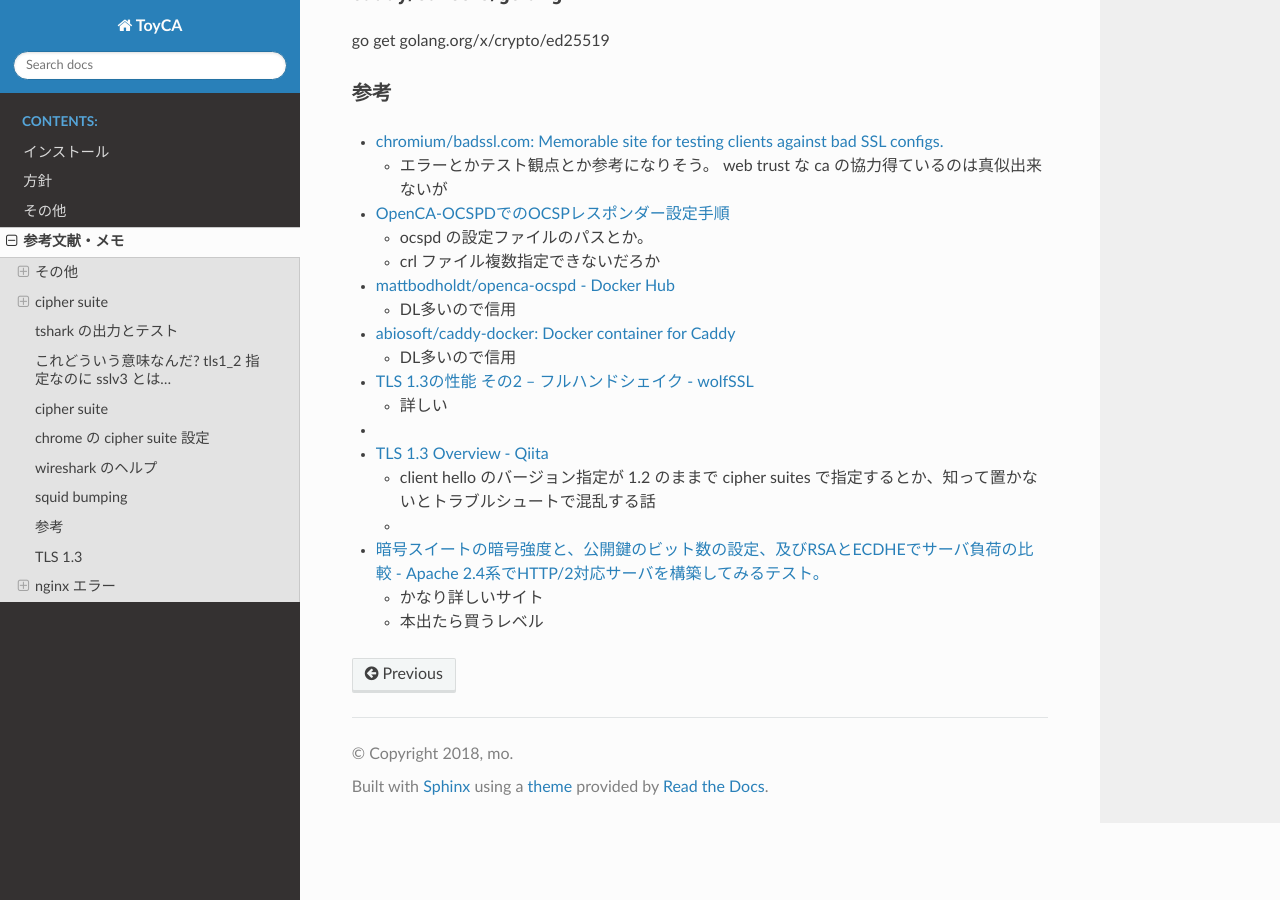
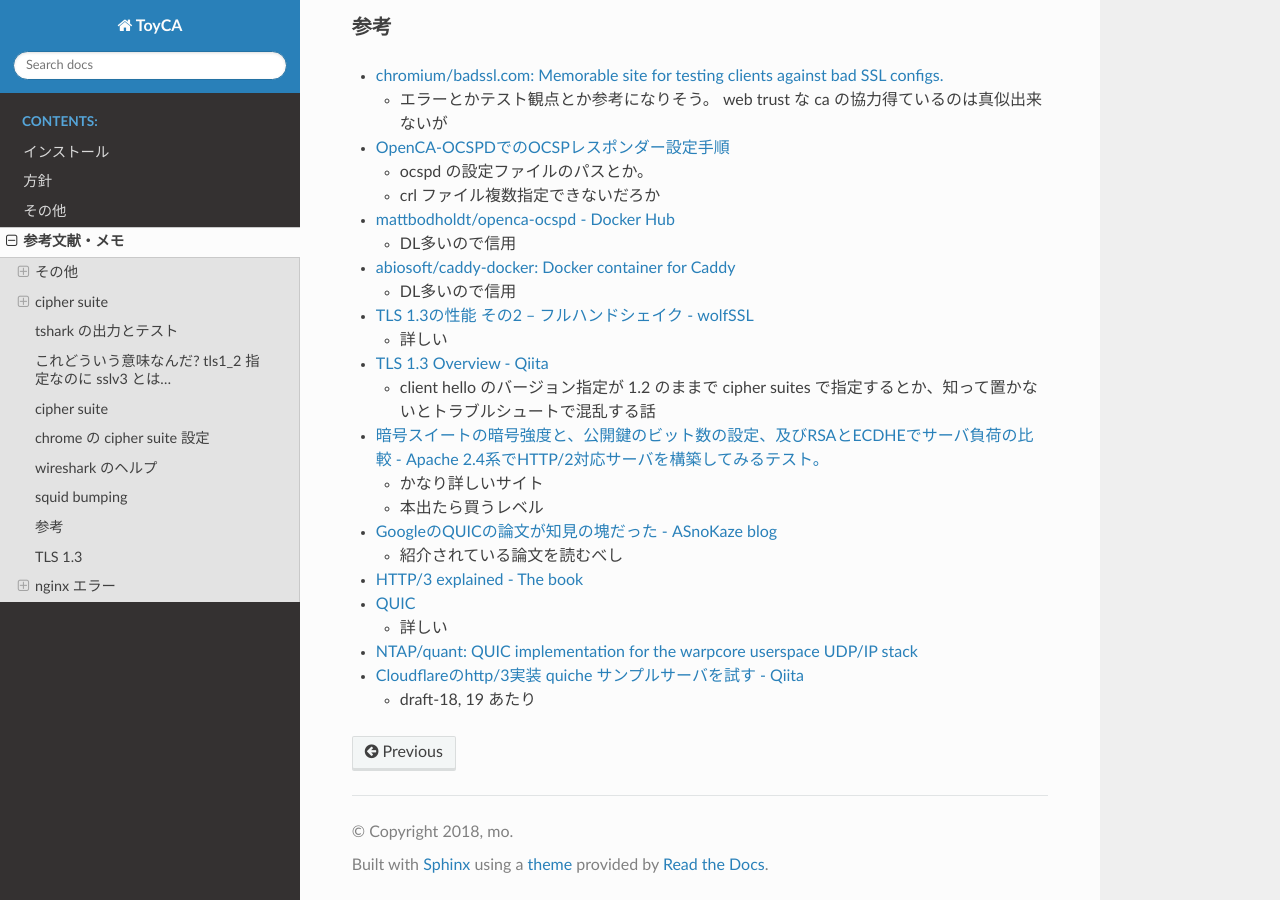
Before and after one commit to omitroom13/toyca, a Sphinx documentation site: the page built from doc/03.md, in a window 1280 px wide and 900 px high, scrolled down 12198 px. Built offline with Sphinx 7.4.7 and the Read the Docs theme 2.0.0, drawn with Linux system fonts in a browser that asks for light colours; some of the changed text lies outside the part shown.

````diff
--- a/doc/03.md
+++ b/doc/03.md
@@ -290,9 +290,6 @@ proxy_1  | FATAL: No valid signing SSL certificate configured for HTTP_port [::]
 docker run -it -v $(pwd):/opt/toyca openssl-tls1_3
 ```
 
-```
-
-```
 
 ```
 docker-compose up
@@ -565,7 +563,6 @@ go get golang.org/x/crypto/ed25519
 
 - [chromium/badssl.com: Memorable site for testing clients against bad SSL configs.](https://github.com/chromium/badssl.com)
   - エラーとかテスト観点とか参考になりそう。 web trust な ca の協力得ているのは真似出来ないが
-
 - [OpenCA-OCSPDでのOCSPレスポンダー設定手順](https://www.gleas.jp/wp-content/uploads/2015/06/GleasWhitepaper_1509_OCSPResponder.pdf)
   - ocspd の設定ファイルのパスとか。
   - crl ファイル複数指定できないだろか
@@ -575,11 +572,16 @@ go get golang.org/x/crypto/ed25519
   - DL多いので信用
 - [TLS 1.3の性能 その2 – フルハンドシェイク - wolfSSL](https://www.wolfssl.jp/wolfblog/2018/06/01/tls-1-3performance2/)
   - 詳しい
--
-
 - [TLS 1.3 Overview - Qiita](https://qiita.com/sylph01/items/3bf7bc2d42da4e0efb37)
   - client hello のバージョン指定が 1.2 のままで cipher suites で指定するとか、知って置かないとトラブルシュートで混乱する話
-  -
 - [暗号スイートの暗号強度と、公開鍵のビット数の設定、及びRSAとECDHEでサーバ負荷の比較 - Apache 2.4系でHTTP/2対応サーバを構築してみるテスト。](https://http2.try-and-test.net/ecdhe.html#performance)
   - かなり詳しいサイト
   - 本出たら買うレベル
+- [GoogleのQUICの論文が知見の塊だった - ASnoKaze blog](https://asnokaze.hatenablog.com/entry/2017/08/13/022447)
+  - 紹介されている論文を読むべし
+- [HTTP/3 explained - The book](https://daniel.haxx.se/http3-explained/)
+- [QUIC](https://asnokaze.hatenablog.com/category/QUIC)
+  - 詳しい
+- [NTAP/quant: QUIC implementation for the warpcore userspace UDP/IP stack](https://github.com/NTAP/quant)
+- [Cloudflareのhttp/3実装 quiche サンプルサーバを試す - Qiita](https://qiita.com/flano_yuki/items/a44275e19296b99f8ab5)
+  - draft-18, 19 あたり
````
Also changed, not shown: other parts of doc/03.md (+1 -0 lines), doc/02.md (+4 -5 lines), 2 other files.
